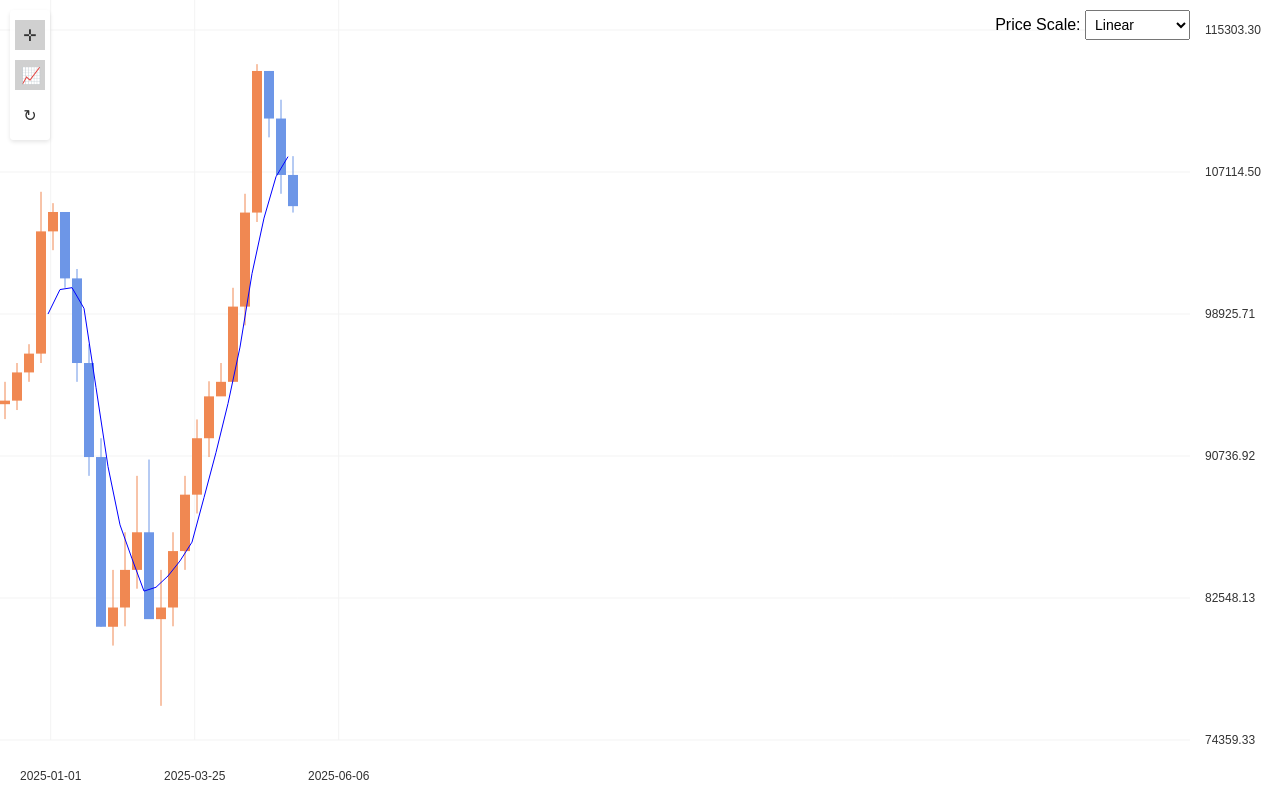
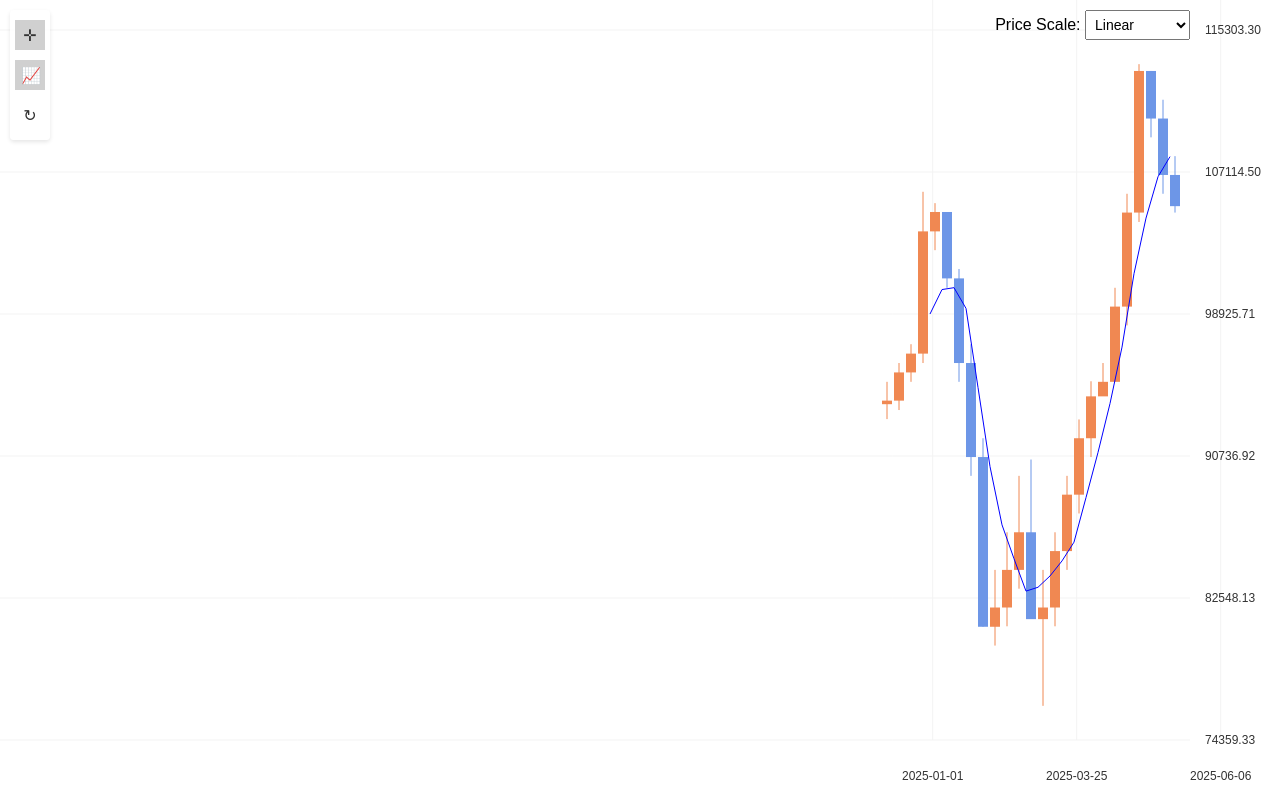
Before and after one commit to 20YOrg/coin-charts, a plain HTML site: page index.html in a window 1280 px wide. Drawn offline with Linux system fonts and the light colour scheme.

Commit message:
Position candles on right side at loading time

```diff
--- a/index.html
+++ b/index.html
@@ -196,6 +196,10 @@
                 this.resize();
                 this.initEvents();
                 this.dataManager.setData(options.data || []);
+                // Initialize offsetX to position last candle on the right with 20px buffer
+                const width = this.canvas.offsetWidth;
+                const lastIndex = this.dataManager.data.length - 1;
+                this.view.offsetX = (width - 90 - 20) - (lastIndex * (this.options.candleWidth * this.view.scaleX + 2));
                 this.render();
             }
 
@@ -204,6 +208,10 @@
                 this.canvas.width = this.canvas.offsetWidth * dpr;
                 this.canvas.height = this.canvas.offsetHeight * dpr;
                 this.ctx.scale(dpr, dpr);
+                // Recalculate offsetX on resize to keep last candle on the right with 20px buffer
+                const width = this.canvas.offsetWidth;
+                const lastIndex = this.dataManager.data.length - 1;
+                this.view.offsetX = (width - 90 - 20) - (lastIndex * (this.options.candleWidth * this.view.scaleX + 2));
                 this.render();
             }
 
@@ -236,14 +244,14 @@
                     } else {
                         const oldScaleX = this.view.scaleX;
                         const oldCandleWidth = this.options.candleWidth * oldScaleX;
-                        const oldSpacing = 2; // Fixed 2px gap
+                        const oldSpacing = 2;
                         const lastIndex = this.dataManager.data.length - 1;
                         const currentX = (lastIndex * (oldCandleWidth + oldSpacing) + this.view.offsetX) + oldCandleWidth / 2;
 
                         this.view.scaleX *= zoomFactor;
                         this.view.scaleX = Math.max(this.minScaleX, Math.min(this.maxScaleX, this.view.scaleX));
                         const newCandleWidth = this.options.candleWidth * this.view.scaleX;
-                        const newSpacing = 2; // Fixed 2px gap
+                        const newSpacing = 2;
                         this.view.offsetX = currentX - newCandleWidth / 2 - lastIndex * (newCandleWidth + newSpacing);
                     }
                     this.render();
@@ -311,7 +319,7 @@
 
                 const resetButton = document.getElementById('tool-reset');
                 resetButton.addEventListener('click', () => {
-                    this.view.offsetX = 0;
+                    this.view.offsetX = (this.canvas.offsetWidth - 90 - 20) - ((this.dataManager.data.length - 1) * (this.options.candleWidth * 1 + 2));
                     this.view.scaleX = 1;
                     this.view.minPrice = 0;
                     this.view.maxPrice = 100;
@@ -384,7 +392,7 @@
                 const width = this.canvas.offsetWidth;
                 const chartHeight = this.canvas.offsetHeight - 30;
                 const candleWidth = this.options.candleWidth * this.view.scaleX;
-                const spacing = 2; // Fixed 2px gap
+                const spacing = 2;
 
                 this.ctx.strokeStyle = '#0000ff';
                 this.ctx.beginPath();
@@ -393,7 +401,7 @@
                     const x = (i * (candleWidth + spacing) + this.view.offsetX);
                     if (x < -candleWidth || x > width - 90) return;
                     const y = this.priceToY(ma, chartHeight);
-                    if (i === 0 || maData[i - 1] === null) this.ctx.moveTo(x, y);
+                    if (i == 0 || maData[i - 1] == null) this.ctx.moveTo(x, y);
                     else this.ctx.lineTo(x, y);
                 });
                 this.ctx.stroke();
@@ -417,7 +425,7 @@
 
                 const price = this.yToPrice(y, chartHeight);
                 const candleWidth = this.options.candleWidth * this.view.scaleX;
-                const spacing = 2; // Fixed 2px gap
+                const spacing = 2;
                 const candleIndex = Math.round((x - this.view.offsetX) / (candleWidth + spacing));
                 if (candleIndex < 0 || candleIndex >= this.dataManager.data.length) return;
                 const time = this.dataManager.data[candleIndex]?.time || '';
@@ -436,7 +444,7 @@
                 const axisMargin = 30;
                 const chartHeight = height - axisMargin;
                 const candleWidth = this.options.candleWidth * this.view.scaleX;
-                const spacing = 2; // Fixed 2px gap
+                const spacing = 2;
 
                 this.ctx.strokeStyle = this.options.gridColor;
                 this.ctx.lineWidth = 1;
@@ -456,7 +464,7 @@
                 const textWidth = this.ctx.measureText('2025-01-01').width;
                 const textCenterOffset = 20 + (textWidth / 2);
                 this.dataManager.data.forEach((candle, i) => {
-                    if (i % labelInterval === 0) {
+                    if (i % labelInterval == 0) {
                         const x = (i * (candleWidth + spacing) + this.view.offsetX);
                         if (x >= 0 && x <= width - 90) {
                             this.ctx.beginPath();
@@ -481,7 +489,7 @@
                 const axisMargin = 30;
                 const chartHeight = height - axisMargin;
                 const candleWidth = this.options.candleWidth * this.view.scaleX;
-                const spacing = 2; // Fixed 2px gap
+                const spacing = 2;
 
                 this.renderGrid();
 
@@ -526,7 +534,7 @@
 
                 const labelInterval = Math.max(1, Math.floor(150 / (candleWidth + spacing)));
                 this.dataManager.data.forEach((candle, i) => {
-                    if (i % labelInterval === 0) {
+                    if (i % labelInterval == 0) {
                         const x = (i * (candleWidth + spacing) + this.view.offsetX);
                         if (x >= 0 && x <= width - 90) {
                             this.ctx.fillText(this.formatDate(candle.time), x + 20, chartHeight + 10);
```
